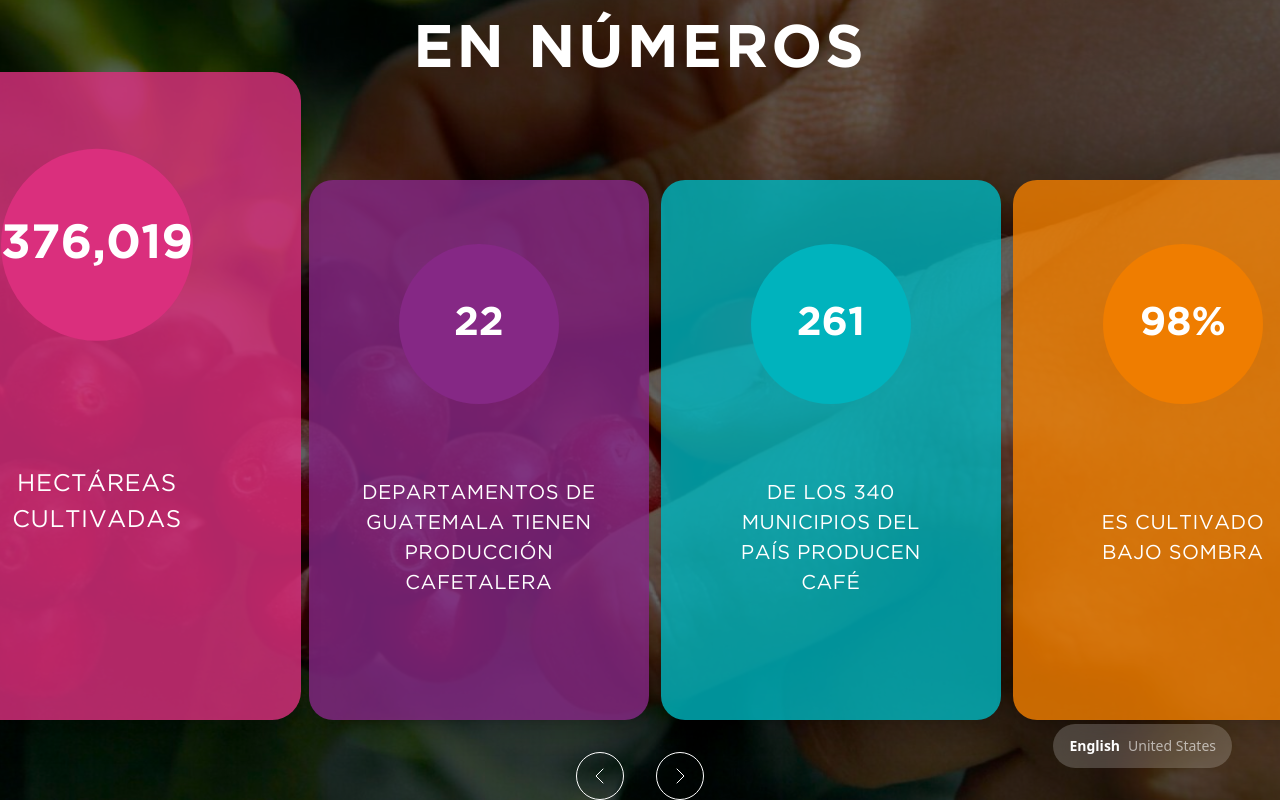
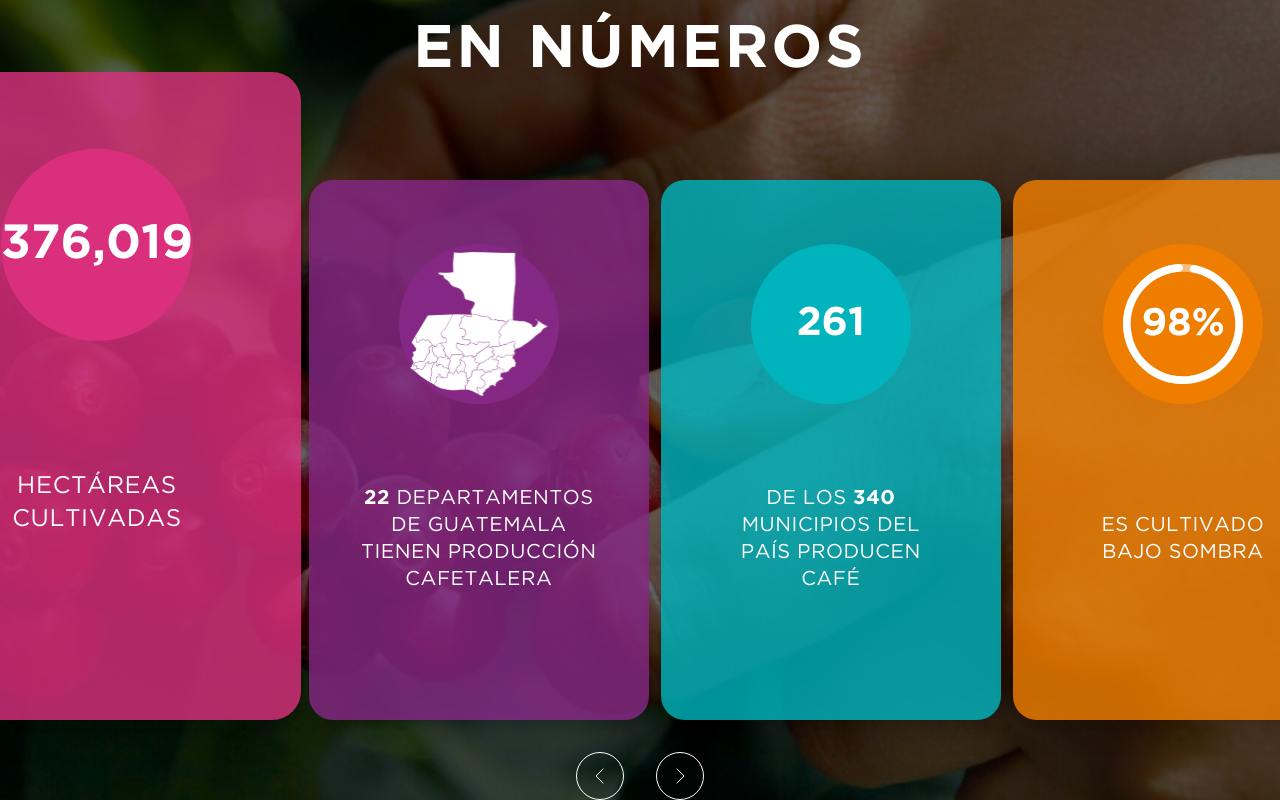
Before and after one commit to Alan4745/front-green-book, a React (Vite) app: page / in a window 1280 px wide. Shown: the part 2460-3260 px from the top of the page. Built offline with nearby package versions, Linux system fonts and the light colour scheme.

Commit message:
Terminamos de arreglar la sección 3 del cap1

```diff
--- a/src/components/C1/Section3C1.jsx
+++ b/src/components/C1/Section3C1.jsx
@@ -1,6 +1,8 @@
 import LanguageSelector from "../Global/LanguageSelector";
 import CarrouselColor from "../C1/ui/CarrouselColor";
 import FS3 from "../../assets/C1/FS3.svg";
+import MapaS3 from "../../assets/C1/MapaS3.svg";
+import Porcent98 from "../../assets/C1/Porcent98.svg";
 
 const Section3C1 = () => {
     // Datos de los slides
@@ -14,8 +16,10 @@ const Section3C1 = () => {
     {
         bgColor: "#852885",
         circleColor: "#852885",
-        mainText: "22",
-        description: "DEPARTAMENTOS DE \n GUATEMALA TIENEN PRODUCCIÓN \n CAFETALERA"
+        image: MapaS3,
+        imageWidth: "18vh",
+        imageHeight: "18vh",
+        description: "22 DEPARTAMENTOS \n DE GUATEMALA \n TIENEN PRODUCCIÓN \n CAFETALERA"
     },
     {
         bgColor: "#00B3BD",
@@ -26,7 +30,9 @@ const Section3C1 = () => {
     {
         bgColor: "#EF7D00",
         circleColor: "#EF7D00",
-        mainText: "98%",
+        image: Porcent98,
+        imageWidth: "15vh",
+        imageHeight: "15vh",
         description: "ES CULTIVADO\nBAJO SOMBRA"
     },
     {
@@ -60,11 +66,6 @@ const Section3C1 = () => {
                 <CarrouselColor slides={slidesData} />
             </div>
 
-            {/* Selector de idioma */}
-            <div className="absolute bottom-8 right-12 z-20">
-                <LanguageSelector />
-            </div>
-
         </div>
     );
 };
--- a/src/components/C1/ui/CarrouselColor.jsx
+++ b/src/components/C1/ui/CarrouselColor.jsx
@@ -42,24 +42,38 @@ const CarrouselColor = ({ slides = [] }) => {
                             <div
                                 className="flex items-center justify-center h-[20vh] w-[20vh] rounded-full"
                                 style={{ backgroundColor: card.circleColor }}
-                            >
-                                <h2
-                                    className="text-[5vh] font-bold text-white text-center"
+                                >
+                                {card.image ? (
+                                    <img
+                                    src={card.image}
+                                    alt="Imagen"
+                                    className="object-contain"
+                                    style={{
+                                        width: card.imageWidth || '18vh',
+                                        height: card.imageHeight || '18vh'
+                                    }}
+                                    />
+                                ) : (
+                                    <h2
+                                    className="text-[5vh] text-white text-center"
                                     style={{ fontFamily: 'GothamBold' }}
-                                >
+                                    >
                                     {card.mainText}
-                                </h2>
+                                    </h2>
+                                )}
                             </div>
-
                             <div className="flex-grow flex items-center justify-center mt-4">
-                                <p
-                                    className="text-center text-[2.5vh] uppercase tracking-wide"
-                                    style={{ fontFamily: 'GothamNormal' }}
-                                >
+                                <p className="text-center text-[2.5vh] uppercase tracking-wide leading-tight">
                                     {card.description.split('\n').map((line, i) => (
                                         <span key={i}>
-                                            {line}
-                                            {i < card.description.split('\n').length - 1 && <br />}
+                                        {line.split(/(\d+)/).map((part, j) =>
+                                            /\d+/.test(part) ? (
+                                            <span key={j} style={{ fontFamily: 'GothamBold' }}>{part}</span>
+                                            ) : (
+                                            <span key={j} style={{ fontFamily: 'GothamNormal' }}>{part}</span>
+                                            )
+                                        )}
+                                        <br />
                                         </span>
                                     ))}
                                 </p>
```
Also changed, not shown: src/assets/C1/MapaS3.svg (added), src/assets/C1/Porcent98.svg (added).
